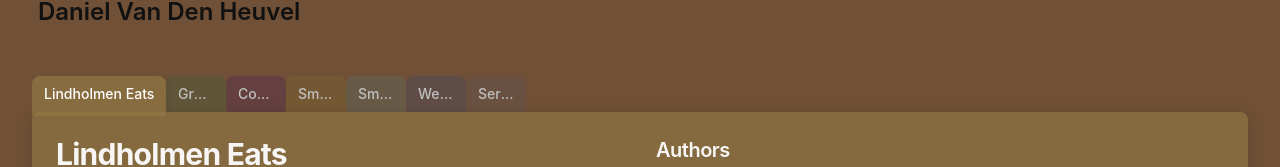
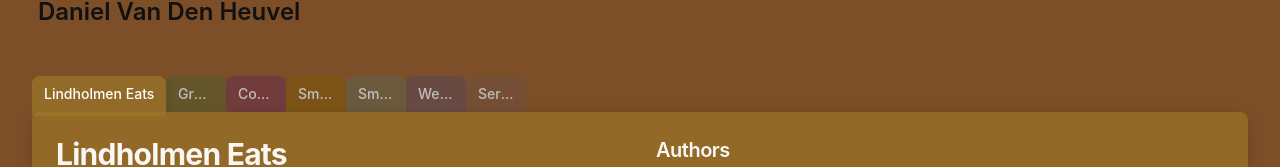
Before and after one commit to danielvdh24/portfolio, a React (Vite) app: page / in a window 1280 px wide. Shown: the part 124-291 px from the top of the page. Built offline with nearby package versions, Linux system fonts and the light colour scheme.

Commit message:
Increase webpage vibrance
Alongside additional formatting to comments

```diff
--- a/index.html
+++ b/index.html
@@ -1,6 +1,11 @@
 <!DOCTYPE html>
 <html lang="en">
   <head>
+    <style>
+      body, html {
+        background-color: rgb(112, 81, 55);
+      }
+    </style>
     <meta charset="UTF-8" />
     <meta name="viewport" content="width=device-width, initial-scale=1.0" />
     <title>Daniel's Portfolio</title>
--- a/src/components/ProjectContent.tsx
+++ b/src/components/ProjectContent.tsx
@@ -69,7 +69,7 @@ const ProjectContent = ({ project }: ProjectContentProps) => {
       )}
       style={{
         minHeight: "650px",
-        backgroundColor: project.color || "rgba(65, 105, 225, 0.7)",
+        backgroundColor: project.contentColor,
         opacity: loaded ? 0.95 : 0,
         transform: loaded ? "scale(1)" : "scale(0.97)",
         marginTop: "-1px",
--- a/src/components/ProjectTabs.tsx
+++ b/src/components/ProjectTabs.tsx
@@ -18,7 +18,7 @@ const ProjectTabs = ({ projects, activeProjectId, onTabChange }: ProjectTabsProp
   }, []);
 
   const activeProject = projects.find(project => project.id === activeProjectId);
-  const activeBackgroundColor = activeProject ? activeProject.color : "rgba(65, 105, 225, 0.7)";
+  const activeBackgroundColor = activeProject ? activeProject.contentColor : "rgba(65, 105, 225, 0.7)";
 
   return (
     <div className="flex space-x-0.25 overflow-x-auto w-full relative z-10 -mb-1" style={{ scrollbarWidth: "none", msOverflowStyle: "none", overflow: "hidden" }}>
@@ -26,11 +26,12 @@ const ProjectTabs = ({ projects, activeProjectId, onTabChange }: ProjectTabsProp
         const isActive = project.id === activeProjectId;
         const isHovered = project.id === hoveredTab;
         const delay = 300 + index * 100;
-        const backgroundColor = project.color || "rgba(65, 105, 225, 0.7)";
+        const backgroundColor = project.contentColor
         const inactiveBackgroundColor = isActive
           ? backgroundColor
           : backgroundColor.replace("0.7)", "0.2)");
-        const hoveredBackgroundColor = project.color.replace("5)", "0.5)"); // Slightly brighter when hovered
+        // Slightly brighter when hovered
+        const hoveredBackgroundColor = project.contentColor.replace("5)", "0.5)");
 
         return (
           <div
--- a/src/data/projects.ts
+++ b/src/data/projects.ts
@@ -9,8 +9,10 @@ export interface Project {
   comments?: string;
   images: string[];
   githubLink: string;
-  color?: string;
+  contentColor?: string;
+  pageColor?: string;
 }
+// 229 opacity
 
 export const projectsData: Project[] = [
   {
@@ -37,7 +39,8 @@ export const projectsData: Project[] = [
       "https://i.ibb.co/jv8nsfFC/Order.png"
     ],
     githubLink: "https://github.com/danielvdh24/lindholmen-eats",
-    color: "rgba(146, 120, 69, 0.7)"
+    contentColor: "rgba(146, 120, 69, 0.7)",
+    pageColor: "rgb(112, 81, 55)"
   },
   {
     id: "project2",
@@ -68,7 +71,8 @@ export const projectsData: Project[] = [
       "https://i.ibb.co/LzkDQ8Fz/Wifi.png"
     ],
     githubLink: "https://github.com/danielvdh24/green-guardian",
-    color: "rgba(46, 139, 87, 0.7)"
+    contentColor: "rgba(46, 139, 87, 0.7)",
+    pageColor: "rgb(22, 98, 71)"
   },
   {
     id: "project3",
@@ -94,7 +98,8 @@ export const projectsData: Project[] = [
       "https://i.ibb.co/gZCB30Zb/Car.png"
     ],
     githubLink: "https://github.com/danielvdh24/cphysical-systems",
-    color: "rgba(75, 0, 130, 0.7)"
+    contentColor: "rgba(75, 0, 130, 0.7)",
+    pageColor: "rgb(48, 0, 110)"
   },
   {
     id: "project4",
@@ -121,7 +126,8 @@ export const projectsData: Project[] = [
       "https://i.ibb.co/wNbCw18q/Derivative.png"
     ],
     githubLink: "https://github.com/danielvdh24/smart-match",
-    color: "rgba(180, 160, 48, 0.7)"
+    contentColor: "rgba(153, 130, 0, 0.7)",
+    pageColor: "rgb(128, 104, 34)"
   },
   {
     id: "project5",
@@ -148,7 +154,8 @@ export const projectsData: Project[] = [
       "https://i.ibb.co/3q2HbkQ/Mongo.png"
     ],
     githubLink: "https://github.com/danielvdh24",
-    color: "rgba(95, 177, 182, 0.7)"
+    contentColor: "rgba(95, 177, 182, 0.7)",
+    pageColor: "rgb(66, 132, 157)"
   },
   {
     id: "project6",
@@ -172,7 +179,8 @@ export const projectsData: Project[] = [
       "https://i.ibb.co/NRftTyp/Open-Weather.png"
     ],
     githubLink: "https://github.com/danielvdh24/weather-wise",
-    color: "rgba(48, 81, 180, 0.7)"
+    contentColor: "rgba(48, 81, 180, 0.7)",
+    pageColor: "rgb(24, 46, 155)"
   },
   {
     id: "project7",
@@ -198,6 +206,7 @@ export const projectsData: Project[] = [
       "https://i.ibb.co/spDRmssX/Leaderboard.png"
     ],
     githubLink: "https://github.com/danielvdh24/serpent",
-    color: "rgba(117, 110, 133, 0.7)"
+    contentColor: "rgba(117, 110, 133, 0.7)",
+    pageColor: "rgb(86, 72, 112)"
   }
 ];
--- a/src/index.css
+++ b/src/index.css
@@ -52,10 +52,12 @@
   }
 
   body {
-    @apply bg-portfolio-purple text-portfolio-black min-h-screen;
+    @apply text-portfolio-black min-h-screen;
     font-family: -apple-system, BlinkMacSystemFont, 'Segoe UI', Roboto, Helvetica, Arial, sans-serif, 'Apple Color Emoji', 'Segoe UI Emoji', 'Segoe UI Symbol';
     -webkit-font-smoothing: antialiased;
     -moz-osx-font-smoothing: grayscale;
+    background-color: var(--page-background, rgb(112, 81, 55));
+    transition: background-color 0.5s ease-out;
   }
 
   h1, h2, h3, h4, h5, h6 {
@@ -116,14 +118,8 @@
   }
 }
 
-@media (max-width: 499px) {
-  @supports (padding: env(safe-area-inset-top)) {
-    body {
-      background-color: var(--background);
-      padding-top: env(safe-area-inset-top);
-      padding-bottom: env(safe-area-inset-bottom);
-    }
-  }
+html {
+  filter: saturate(1.5);
 }
 
 html, body {
--- a/src/pages/Index.tsx
+++ b/src/pages/Index.tsx
@@ -8,53 +8,31 @@ import { projectsData } from "@/data/projects";
 
 const Index = () => {
   const [activeProjectId, setActiveProjectId] = useState(projectsData[0].id);
-  const [backgroundColor, setBackgroundColor] = useState(getDarkerColor(projectsData[0].color || "rgba(65, 105, 225, 0.7)"));
 
   const activeProject = projectsData.find(
     (project) => project.id === activeProjectId
   ) || projectsData[0];
 
   useEffect(() => {
-    // Update the background color when the active project changes
-    setBackgroundColor(getDarkerColor(activeProject.color || "rgba(65, 105, 225, 0.7)"));
+    document.documentElement.style.setProperty("--page-background", activeProject.pageColor || "rgb(112, 81, 55)");
   }, [activeProject]);
-
-  function getDarkerColor(color: string): string {
-    if (color.startsWith("rgba")) {
-      const matches = color.match(/rgba\((\d+),\s*(\d+),\s*(\d+),\s*([\d.]+)\)/);
-      if (matches) {
-        const r = Math.max(0, parseInt(matches[1]) - 30);
-        const g = Math.max(0, parseInt(matches[2]) - 30);
-        const b = Math.max(0, parseInt(matches[3]) - 30);
-        return `rgba(${r}, ${g}, ${b}, 0.9)`;
-      }
-    }
-    return color;
-  }
-
-  const handleTabChange = (projectId: string) => {
-    setActiveProjectId(projectId);
-  };
 
   return (
     <div
       className="min-h-screen flex flex-col transition-colors duration-1000"
-      style={{ backgroundColor }}
+      style={{ backgroundColor: activeProject.pageColor }}
     >
       <Header />
-
       <main className="flex-1 portfolio-container py-6">
         <div className="w-full mx-auto">
           <ProjectTabs
             projects={projectsData}
             activeProjectId={activeProjectId}
-            onTabChange={handleTabChange}
+            onTabChange={setActiveProjectId}
           />
-
           <ProjectContent project={activeProject} />
         </div>
       </main>
-
       <Footer />
     </div>
   );
```
